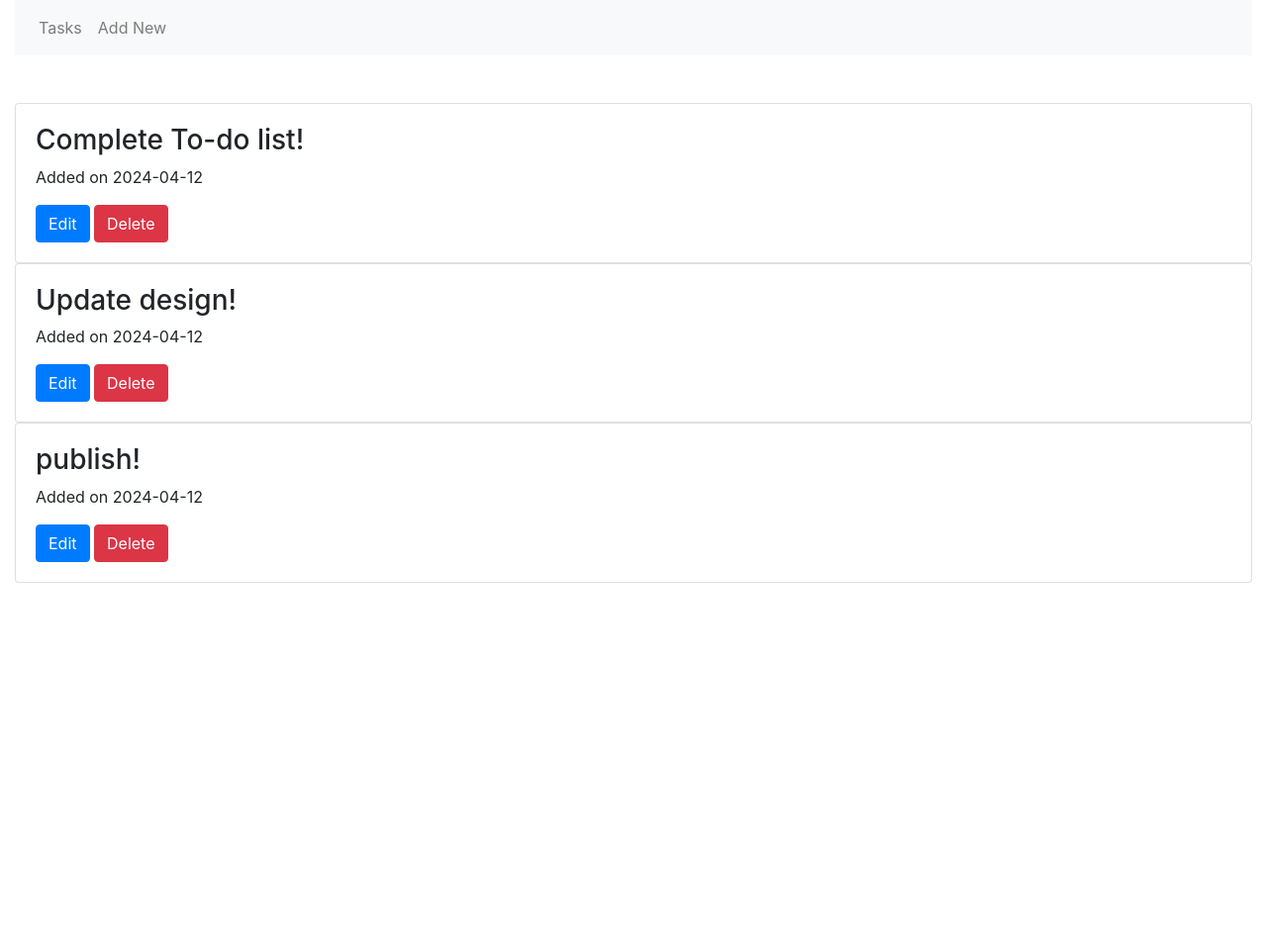
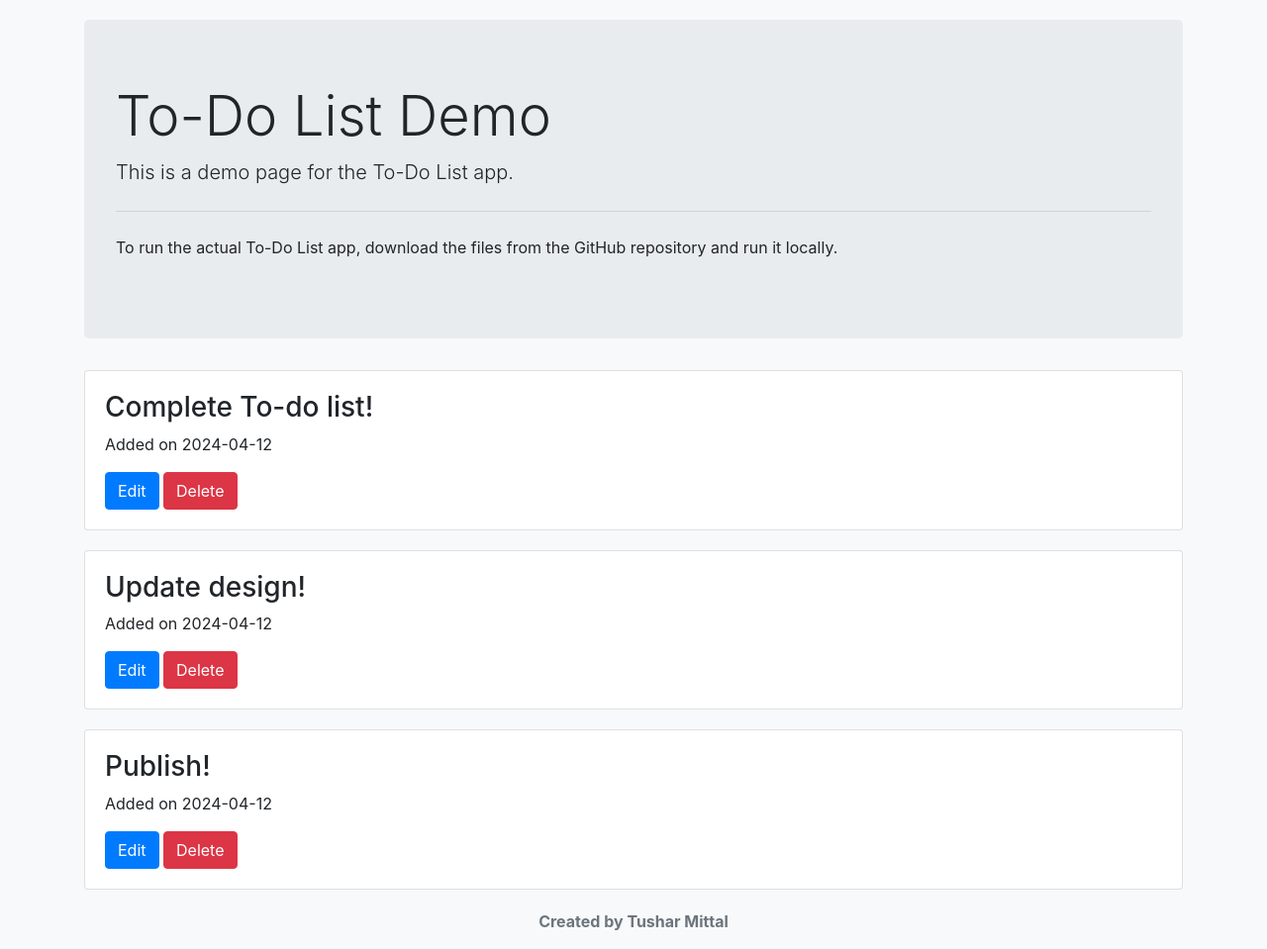
Before and after one commit to tmittala/task_manager, a plain HTML site: page docs/index.html in a window 1280 px wide. Shown: the whole page at 99% size. Before the commit the page ends 800 px from the top, so only its background shows below. Drawn offline with nearby package versions, Linux system fonts and the light colour scheme.

Commit message:
Updated index page for publishing

```diff
--- a/docs/index.html
+++ b/docs/index.html
@@ -1,4 +1,3 @@
-
 <!doctype html>
 <html lang="en">
 <head>
@@ -9,30 +8,38 @@
   <!-- Bootstrap CSS -->
   <link rel="stylesheet" href="https://stackpath.bootstrapcdn.com/bootstrap/4.5.0/css/bootstrap.min.css" integrity="sha384-9aIt2nRpC12Uk9gS9baDl411NQApFmC26EwAOH8WgZl5MYYxFfc+NcPb1dKGj7Sk" crossorigin="anonymous">
 
-    <title>Tasks</title>
+  <title>Tasks - Demo Page</title>
+  <style>
+    /* Add custom styles here */
+    body {
+      padding-top: 20px;
+      background-color: #f8f9fa;
+    }
+    .card {
+      margin-bottom: 20px;
+    }
+    footer {
+      text-align: center;
+      margin-top: 20px;
+      color: #6c757d;
+    }
+  </style>
 </head>
 <body>
-    <div class="container-fluid">
-      <nav class="navbar navbar-expand-lg navbar-light bg-light">
-        <ul class="navbar-nav">
-          <li class="nav-item"><a href="/index" class="nav-link">Tasks</a></li>
-          <li class="nav-item"><a href="/add" class="nav-link">Add New</a></li>
-        </ul>
-      </nav>
-      <br>
-
-
-
-      <br>
-
-
+  <div class="container">
+    <div class="jumbotron">
+      <h1 class="display-4">To-Do List Demo</h1>
+      <p class="lead">This is a demo page for the To-Do List app.</p>
+      <hr class="my-4">
+      <p>To run the actual To-Do List app, download the files from the GitHub repository and run it locally.</p>
+    </div>
 
     <div class="card">
       <div class="card-body">
         <h3>Complete To-do list!</h3>
         <p>Added on 2024-04-12</p>
-        <a href="/edit/2" class="btn btn-primary">Edit</a>
-        <a href="/delete/2" class="btn btn-danger">Delete</a>
+        <a href="#" class="btn btn-primary">Edit</a>
+        <a href="#" class="btn btn-danger">Delete</a>
       </div>
     </div>
 
@@ -40,21 +47,29 @@
       <div class="card-body">
         <h3>Update design!</h3>
         <p>Added on 2024-04-12</p>
-        <a href="/edit/3" class="btn btn-primary">Edit</a>
-        <a href="/delete/3" class="btn btn-danger">Delete</a>
+        <a href="#" class="btn btn-primary">Edit</a>
+        <a href="#" class="btn btn-danger">Delete</a>
       </div>
     </div>
 
     <div class="card">
       <div class="card-body">
-        <h3>publish!</h3>
+        <h3>Publish!</h3>
         <p>Added on 2024-04-12</p>
-        <a href="/edit/4" class="btn btn-primary">Edit</a>
-        <a href="/delete/4" class="btn btn-danger">Delete</a>
+        <a href="#" class="btn btn-primary">Edit</a>
+        <a href="#" class="btn btn-danger">Delete</a>
+      </div>
     </div>
   </div>
 
+  <footer>
+    <p> <b>  Created by Tushar Mittal </b> </p>
+  </footer>
 
-    </div>
+  <!-- Optional JavaScript -->
+  <!-- jQuery first, then Popper.js, then Bootstrap JS -->
+  <script src="https://code.jquery.com/jquery-3.5.1.slim.min.js" integrity="sha384-DfXdz2htPH0lsSSs5nCTpuj/zy4C+OGpamoFVy38MVBnE+IbbVYUew+OrCXaRkfj" crossorigin="anonymous"></script>
+  <script src="https://cdn.jsdelivr.net/npm/@popperjs/core@2.5.3/dist/umd/popper.min.js" integrity="sha384-Ev/x0hy0T8b0T7vqWzHjVG5gBvOqnJYBGStiXG2u8g5FkGrF0H9U66Lb2zRG6c5O" crossorigin="anonymous"></script>
+  <script src="https://stackpath.bootstrapcdn.com/bootstrap/4.5.0/js/bootstrap.min.js" integrity="sha384-OgVRvuATP1z7JjHLkuOU7Xw704+h835Lr+6QL9UvYjZE3Ipu6Tp75j7Bh/kR0JKI" crossorigin="anonymous"></script>
 </body>
 </html>
```
Also changed, not shown: templates/index.html (+9 -0 lines). Lines whose indentation alone changed are shown as unchanged.
